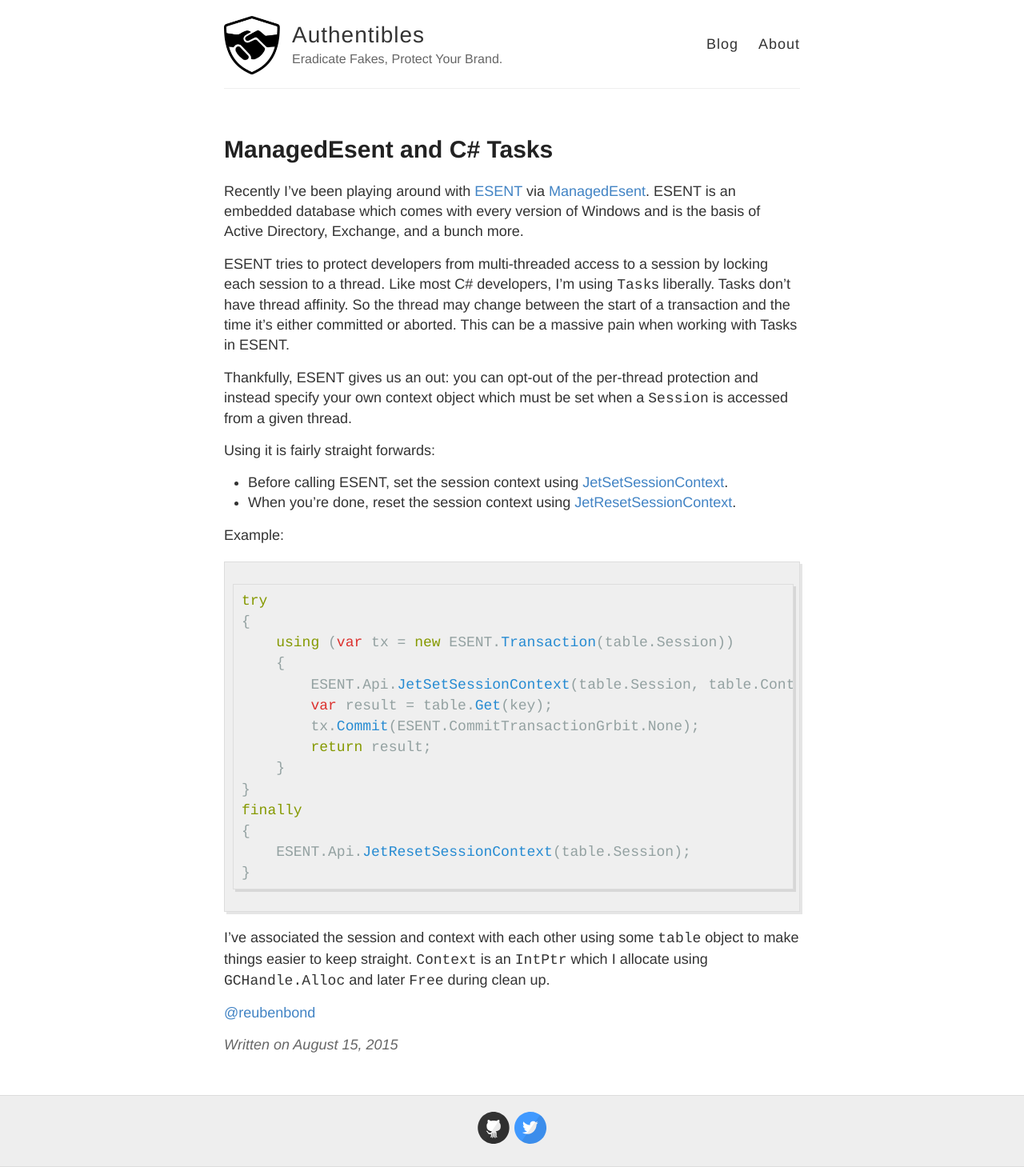
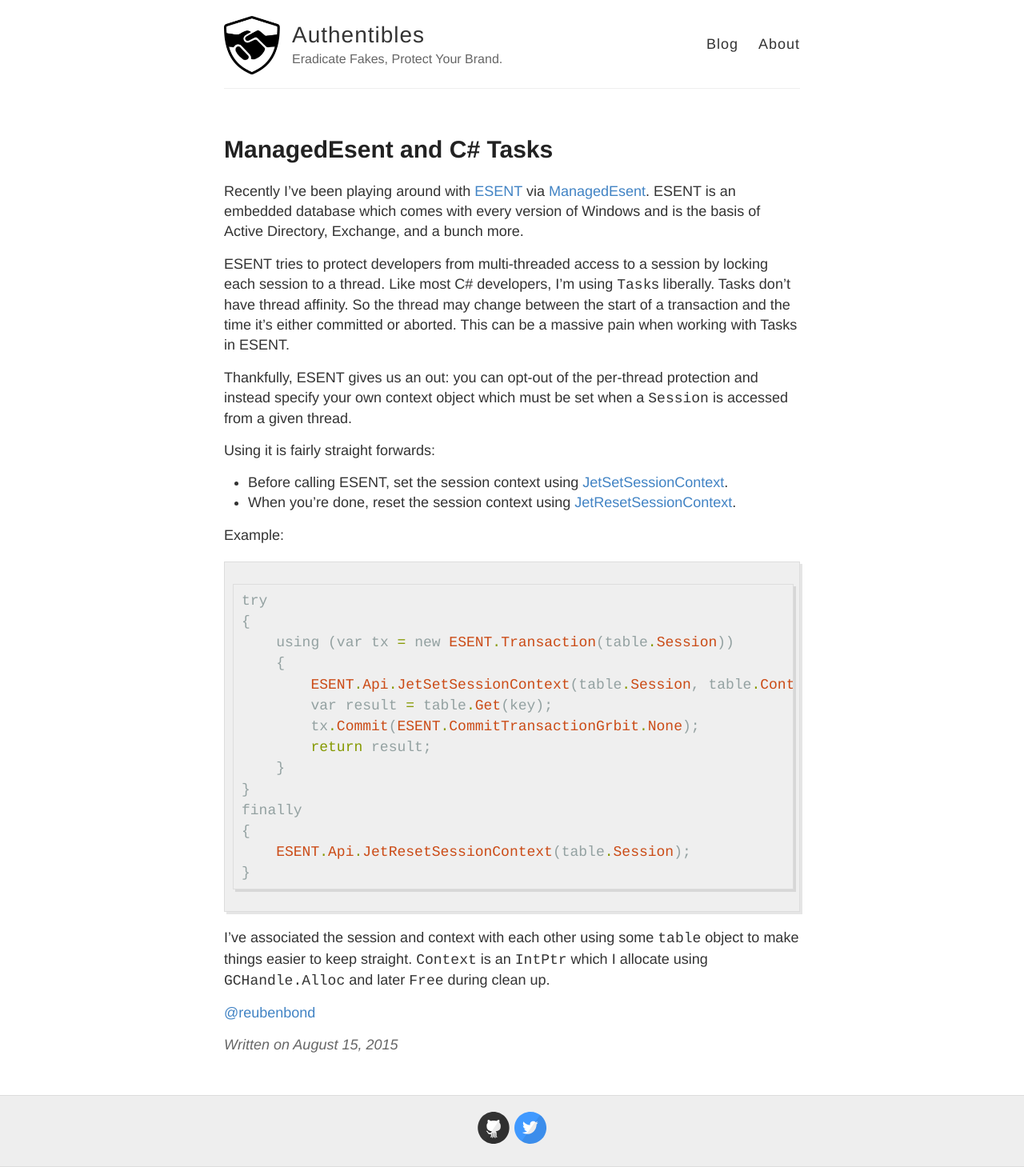
Before and after one commit to Authentibles/authentibles.github.io, a Jekyll site: the page built from _posts/2015-08-15-esent-csharp-task.md, in a window 1280 px wide. Shown: the whole page at 80% size. Built offline with Jekyll 4.4.1, drawn with Linux system fonts in a browser that asks for light colours.

Commit message:
Updated 2015-08-15-esent-csharp-task.md

````diff
--- a/_posts/2015-08-15-esent-csharp-task.md
+++ b/_posts/2015-08-15-esent-csharp-task.md
@@ -20,7 +20,7 @@ Using it is fairly straight forwards:
 * When you're done, reset the session context using [JetResetSessionContext](https://msdn.microsoft.com/en-us/library/microsoft.isam.esent.interop.api.jetresetsessioncontext.aspx).
 
 Example:
-```c#
+```ruby
 try
 {
     using (var tx = new ESENT.Transaction(table.Session))
````
